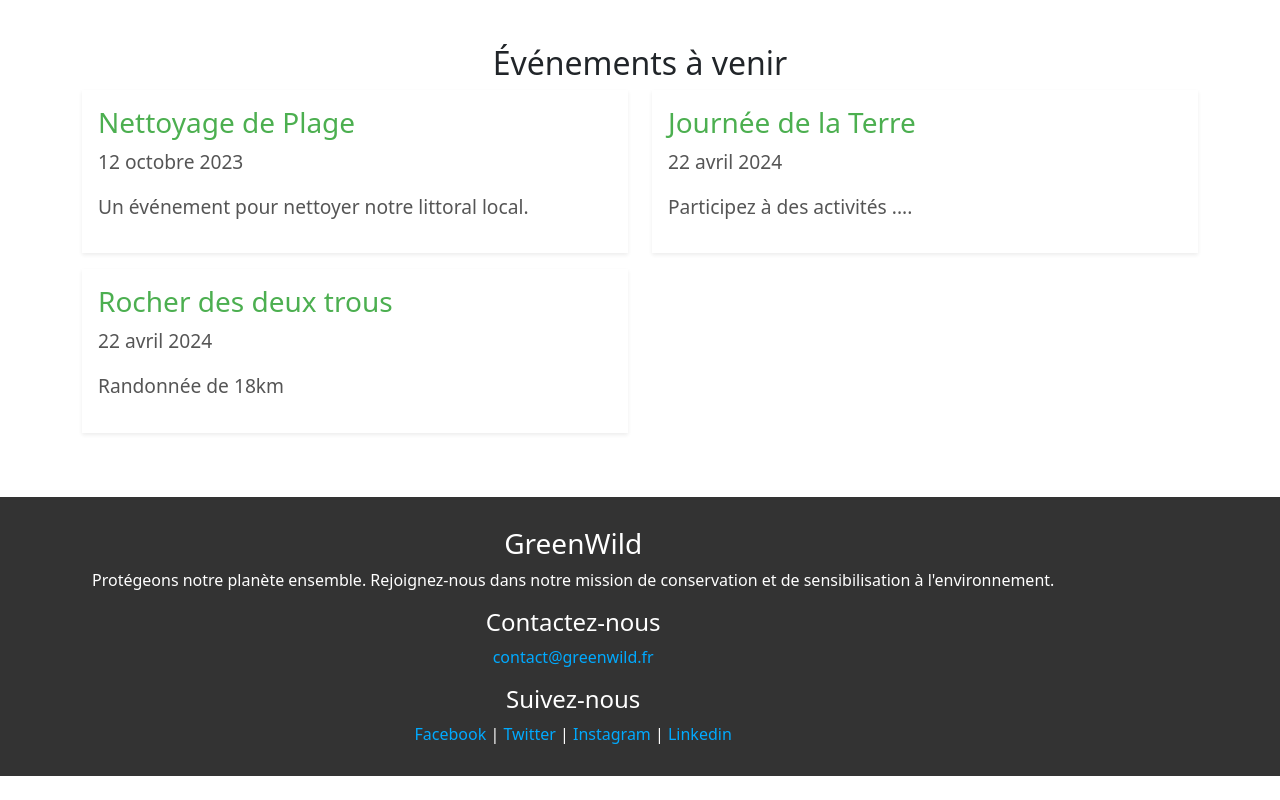
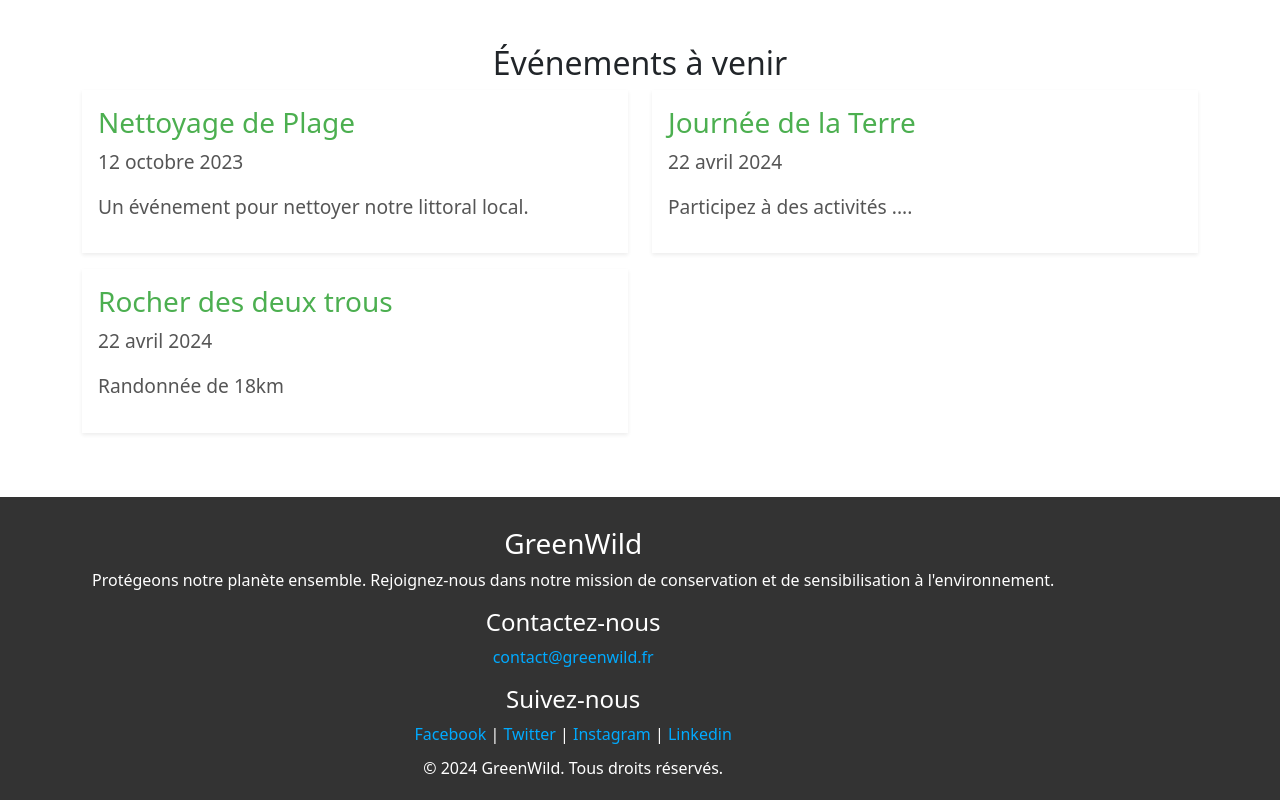
Before and after one commit to Moi30/GreenWild, a Vue app: page /activities in a window 1280 px wide. Shown: the part 875-1675 px from the top of the page. Before the commit the page ends 1651 px from the top, so only its background shows below. Built offline with nearby package versions, Linux system fonts and the light colour scheme.

Commit message:
ADD Copryright

```diff
--- a/src/components/SiteFooter.vue
+++ b/src/components/SiteFooter.vue
@@ -14,6 +14,7 @@
           <h4>Suivez-nous</h4>
           <a href="#">Facebook</a> | <a href="#">Twitter</a> | <a href="#">Instagram</a> | <a href="#">Linkedin</a>
         </div>
+        © 2024 GreenWild. Tous droits réservés.
       </div>
     </div>
   </footer>
```
